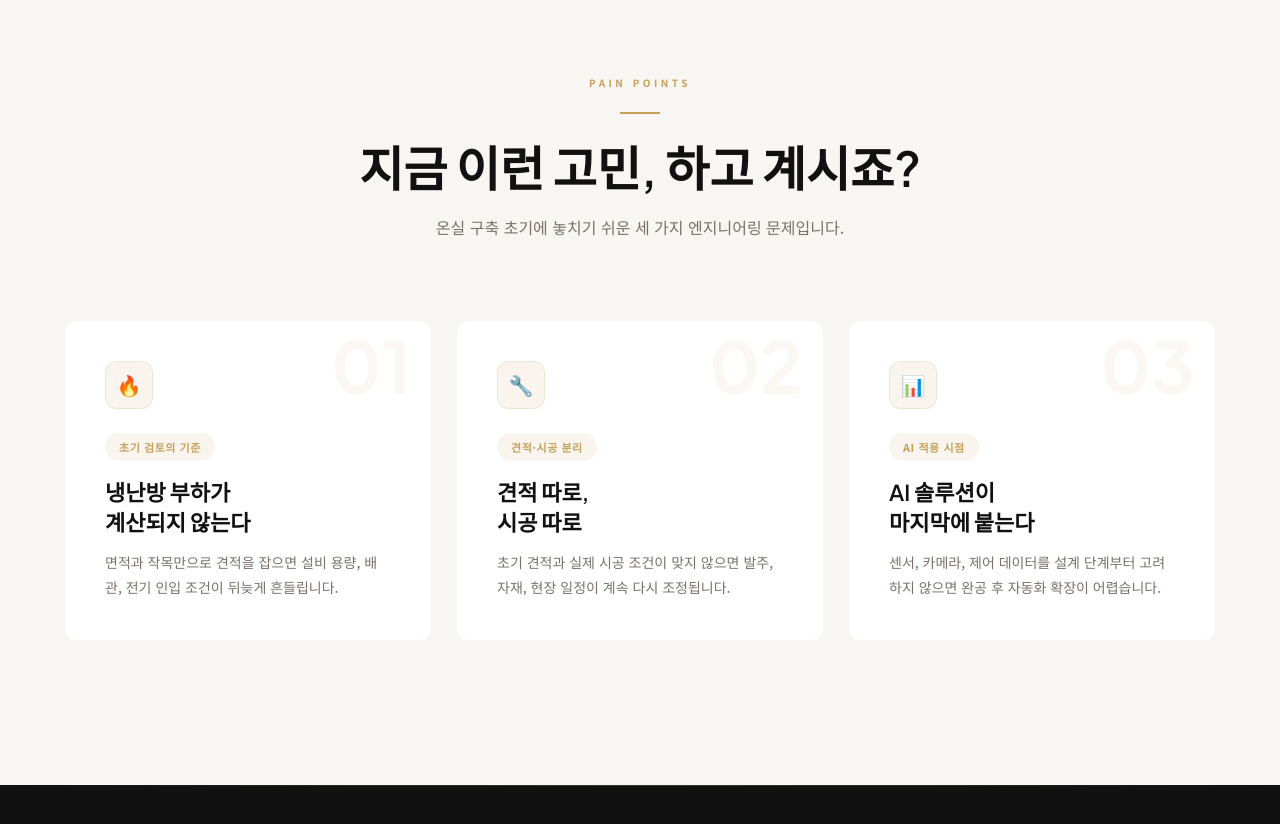
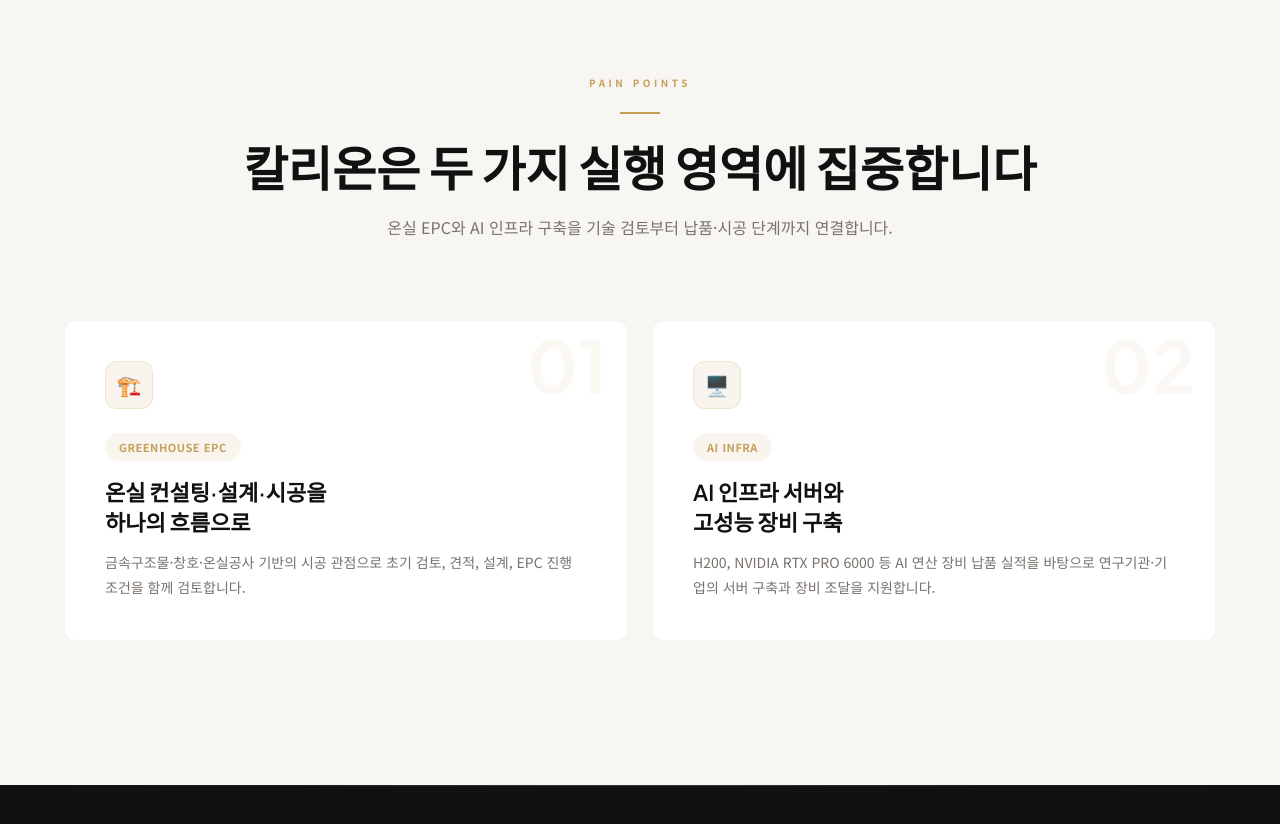
Before and after one commit to taebyoungjeon/carillon-web, a Next.js app: page / in a window 1280 px wide. Shown: the part 1500-2324 px from the top of the page. Built offline with nearby package versions, Linux system fonts and the light colour scheme.

Commit message:
Update homepage focus areas

```diff
--- a/src/components/Problems.tsx
+++ b/src/components/Problems.tsx
@@ -4,24 +4,17 @@ import { useEffect, useRef } from "react";
 const problems = [
   {
     num: "01",
-    icon: "🔥",
-    stat: "초기 검토의 기준",
-    title: "냉난방 부하가\n계산되지 않는다",
-    desc: "면적과 작목만으로 견적을 잡으면 설비 용량, 배관, 전기 인입 조건이 뒤늦게 흔들립니다.",
+    icon: "🏗️",
+    stat: "GREENHOUSE EPC",
+    title: "온실 컨설팅·설계·시공을\n하나의 흐름으로",
+    desc: "금속구조물·창호·온실공사 기반의 시공 관점으로 초기 검토, 견적, 설계, EPC 진행 조건을 함께 검토합니다.",
   },
   {
     num: "02",
-    icon: "🔧",
-    stat: "견적·시공 분리",
-    title: "견적 따로,\n시공 따로",
-    desc: "초기 견적과 실제 시공 조건이 맞지 않으면 발주, 자재, 현장 일정이 계속 다시 조정됩니다.",
-  },
-  {
-    num: "03",
-    icon: "📊",
-    stat: "AI 적용 시점",
-    title: "AI 솔루션이\n마지막에 붙는다",
-    desc: "센서, 카메라, 제어 데이터를 설계 단계부터 고려하지 않으면 완공 후 자동화 확장이 어렵습니다.",
+    icon: "🖥️",
+    stat: "AI INFRA",
+    title: "AI 인프라 서버와\n고성능 장비 구축",
+    desc: "H200, NVIDIA RTX PRO 6000 등 AI 연산 장비 납품 실적을 바탕으로 연구기관·기업의 서버 구축과 장비 조달을 지원합니다.",
   },
 ];
 
@@ -58,15 +51,15 @@ export default function Problems() {
           </span>
           <div className="mx-auto mt-5 mb-6 w-10 h-0.5 bg-gold" />
           <h2 className="font-serif text-[clamp(28px,4vw,48px)] font-semibold text-ink leading-tight">
-            지금 이런 고민, 하고 계시죠?
+            칼리온은 두 가지 실행 영역에 집중합니다
           </h2>
           <p className="mt-4 text-[15px] md:text-[16px] text-stone-500 leading-relaxed max-w-lg mx-auto">
-            온실 구축 초기에 놓치기 쉬운 세 가지 엔지니어링 문제입니다.
+            온실 EPC와 AI 인프라 구축을 기술 검토부터 납품·시공 단계까지 연결합니다.
           </p>
         </div>
 
         {/* cards */}
-        <div className="grid grid-cols-1 md:grid-cols-3 gap-6">
+        <div className="grid grid-cols-1 md:grid-cols-2 gap-6">
           {problems.map((p, i) => (
             <div
               key={i}
```
